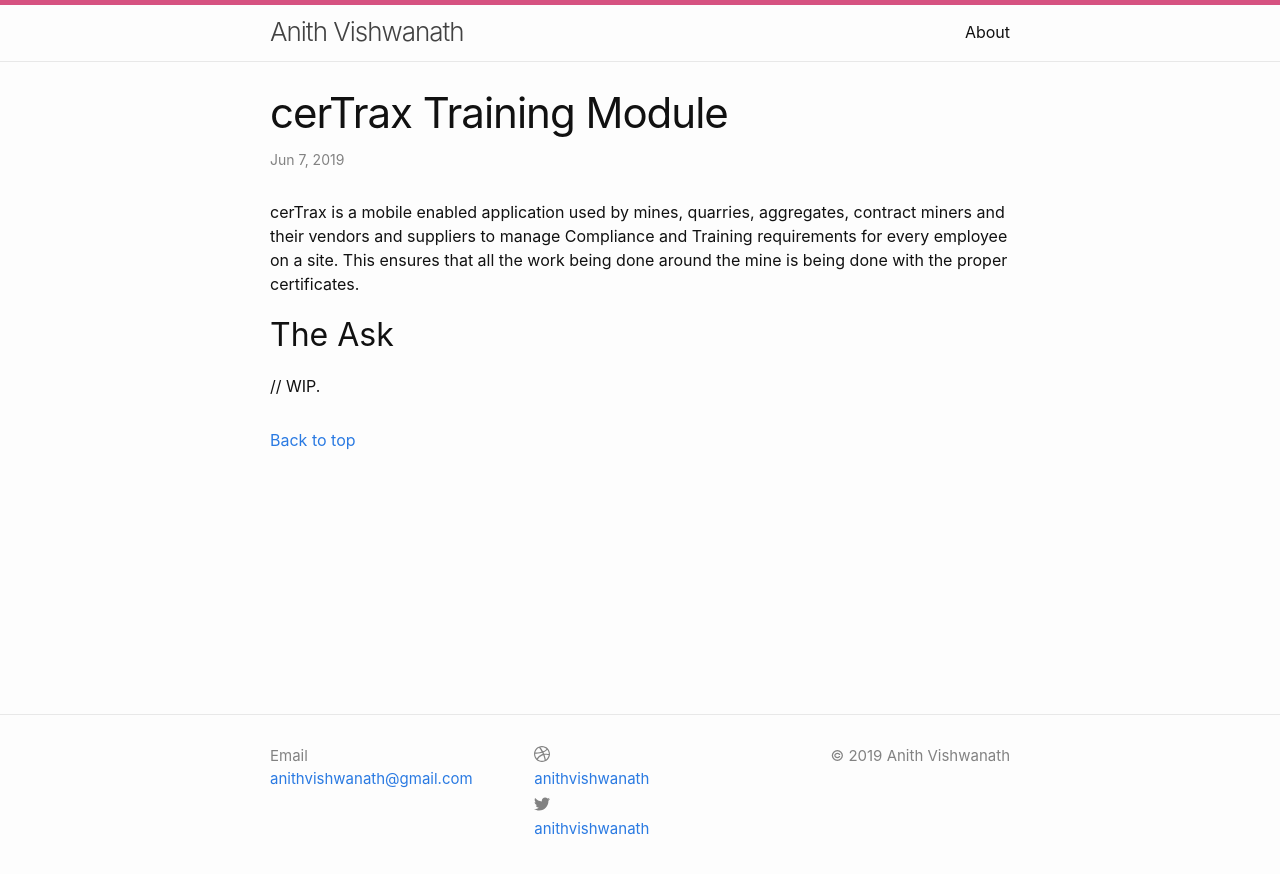
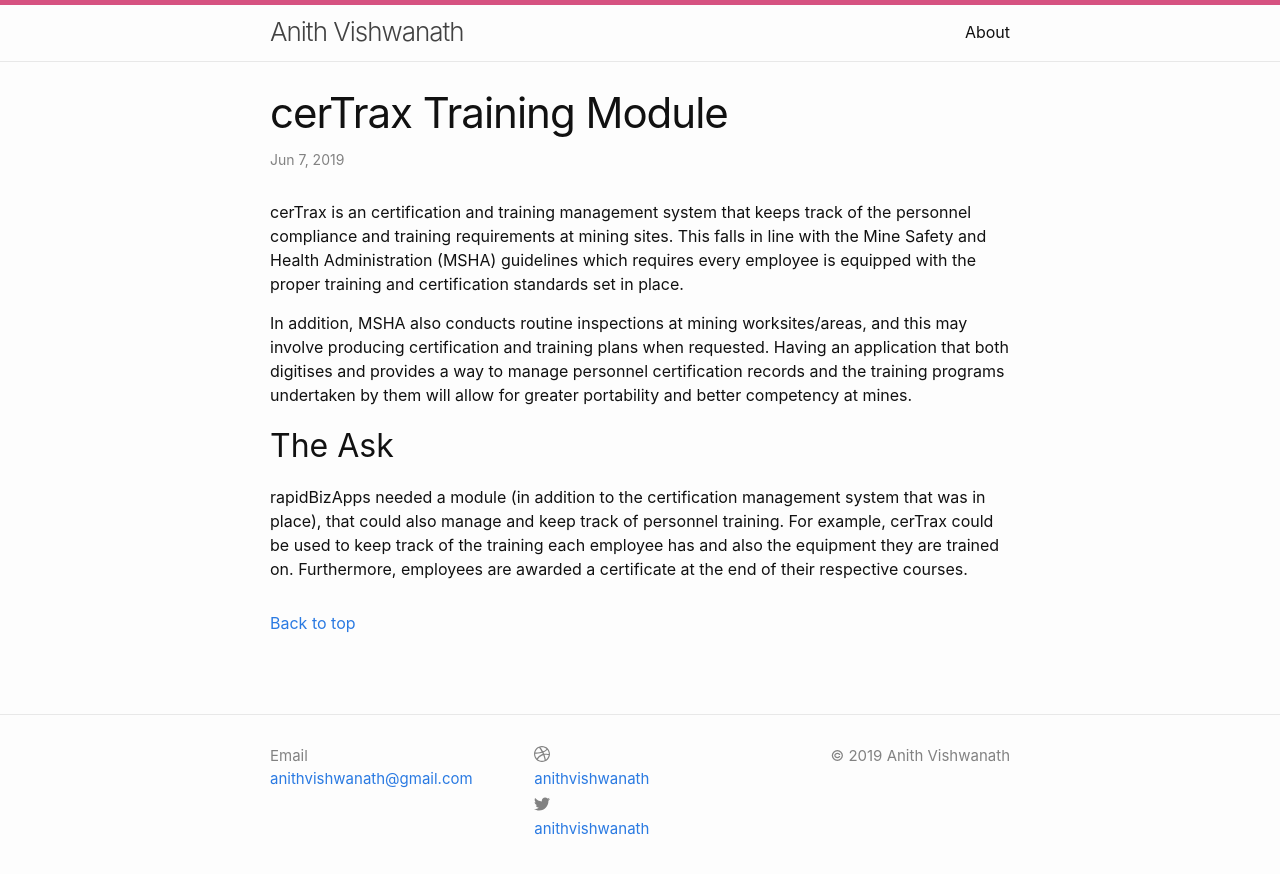
Before and after one commit to anithvishwanath/anithvishwanath.github.io, a Jekyll site: the page built from _posts/2019-06-07-certrax.markdown, in a window 1280 px wide. Shown: the top 874 px of the page. Built offline with Jekyll 4.4.1, drawn with Linux system fonts in a browser that asks for light colours.

Commit message:
Update 2019-06-07-certrax.markdown

```diff
--- a/_posts/2019-06-07-certrax.markdown
+++ b/_posts/2019-06-07-certrax.markdown
@@ -2,12 +2,14 @@
 layout: post
 title:  "cerTrax Training Module"
 date:   2019-06-07 02:34:00 +1000
-excerpt: Mining certification and management application that tracks compliance and training requirements.
+excerpt: Certification and training management system that keeps track of the personnel compliance and training requirements at mining sites.
 categories: case-studies
 ---
 
-cerTrax is a mobile enabled application used by mines, quarries, aggregates, contract miners and their vendors and suppliers to manage Compliance and Training requirements for every employee on a site. This ensures that all the work being done around the mine is being done with the proper certificates.
+cerTrax is an certification and training management system that keeps track of the personnel compliance and training requirements at mining sites. This falls in line with the Mine Safety and Health Administration (MSHA) guidelines which requires every employee is equipped with the proper training and certification standards set in place.
+
+In addition, MSHA also conducts routine inspections at mining worksites/areas, and this may involve producing certification and training plans when requested. Having an application that both digitises and provides a way to manage personnel certification records and the training programs undertaken by them will allow for greater portability and better competency at mines.
 
 ## The Ask
 
-// WIP.
+rapidBizApps needed a module (in addition to the certification management system that was in place), that could also manage and keep track of personnel training. For example, cerTrax could be used to keep track of the training each employee has and also the equipment they are trained on. Furthermore, employees are awarded a certificate at the end of their respective courses.
```
